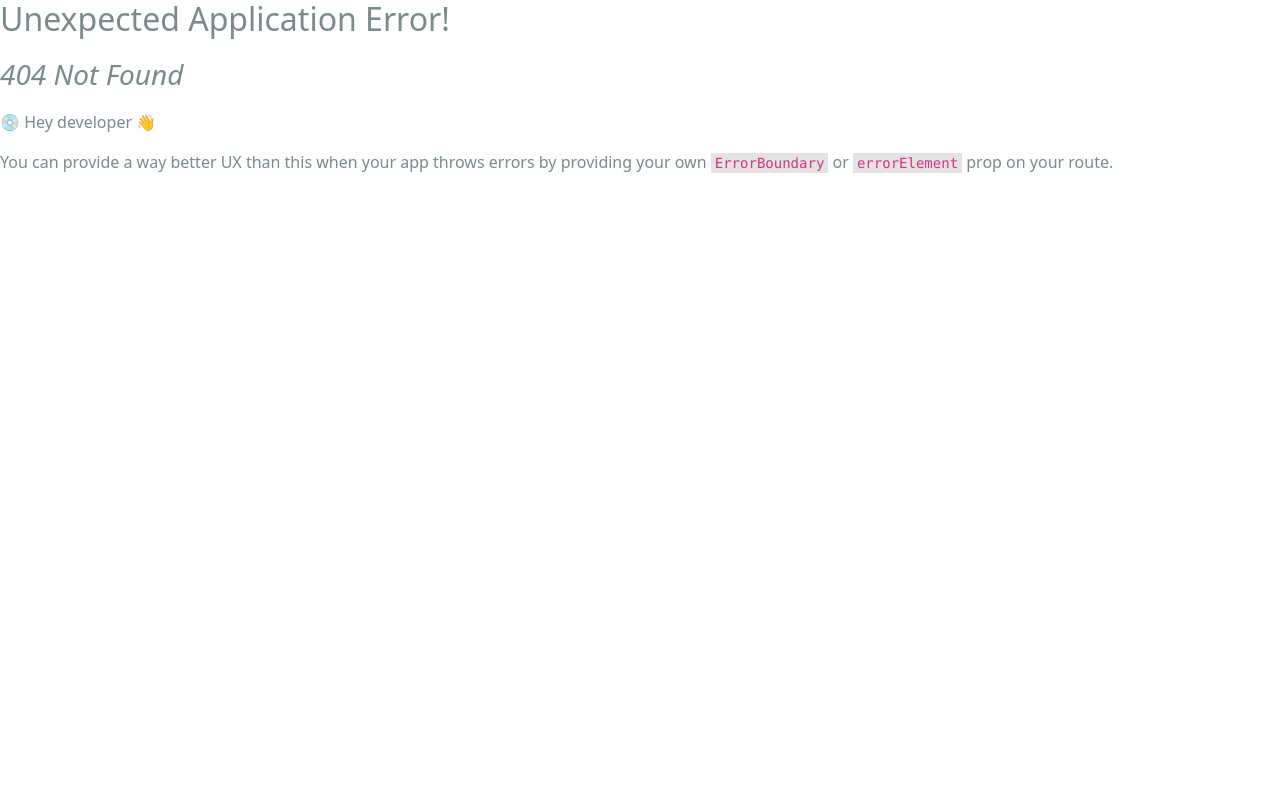
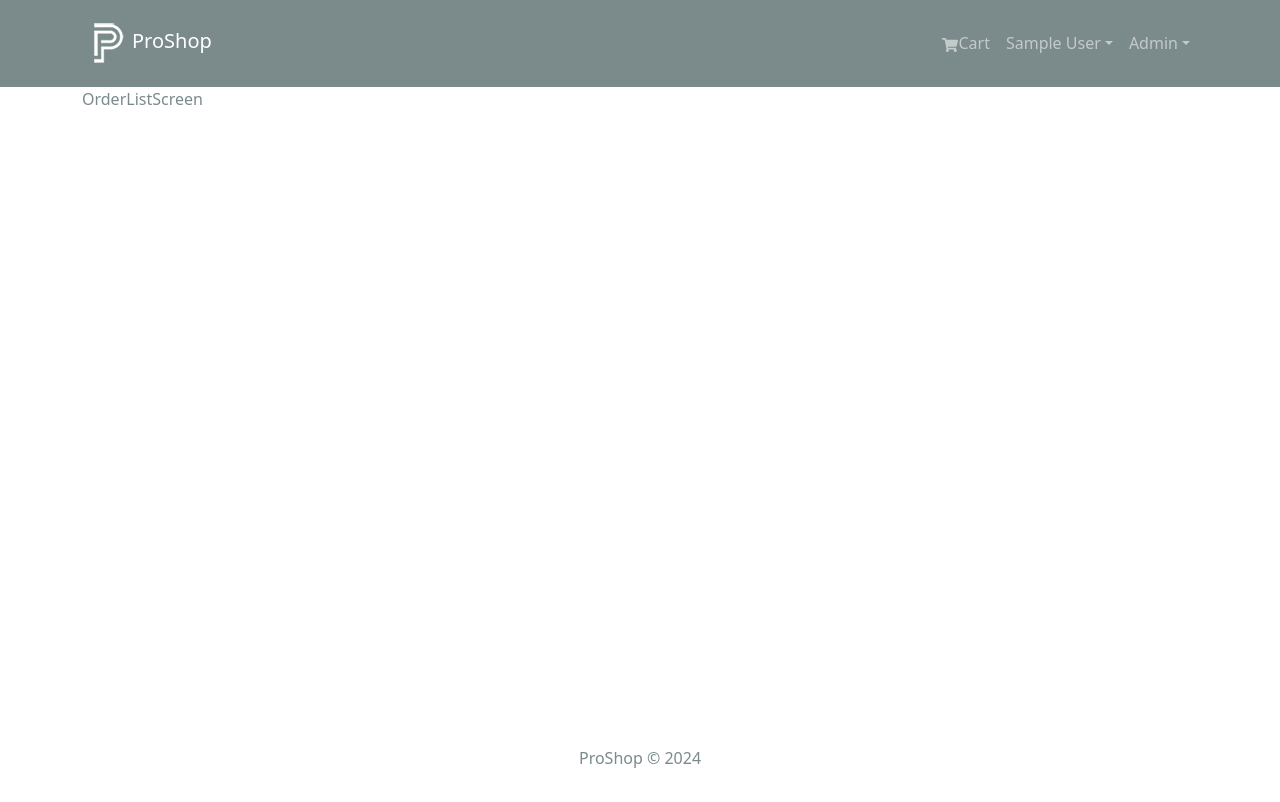
Before and after one commit to HAWKZ4/ProShop, a React (Create React App) app in the folder frontend/: page /admin/orderlist in a window 1280 px wide. Before the commit this address had no page. Shown: the top 802 px of the page. Built offline with nearby package versions, Linux system fonts and the light colour scheme; sample sign-in values are in the browser's storage; the HTML template or start-up script is replaced by a standard one.

Commit message:
feat(AdminRoute): Introduce AdminRoute to protect admin routes feat(Header): Add a speical dropdown for admins only to manage products , users, orders chore(OrderListScreen): Initialize OrderListScreen component with placeholder text

```diff
--- /dev/null
+++ b/frontend/src/components/AdminRoute.jsx
@@ -0,0 +1,11 @@
+import { Outlet, Navigate } from "react-router-dom";
+import { useSelector } from "react-redux";
+
+import React from "react";
+
+const AdminRoute = () => {
+  const { userInfo } = useSelector((state) => state.auth);
+  return userInfo && userInfo.isAdmin ? <Outlet /> : <Navigate to="/login" replace />;
+};
+
+export default AdminRoute;
--- a/frontend/src/components/Header.jsx
+++ b/frontend/src/components/Header.jsx
@@ -65,6 +65,19 @@
                   </Nav.Link>
                 </LinkContainer>
               )}
+              {userInfo && userInfo.isAdmin && (
+                <NavDropdown title="Admin" id="adminmenu">
+                  <LinkContainer to="/admin/productlist">
+                    <NavDropdown.Item>Products</NavDropdown.Item>
+                  </LinkContainer>
+                  <LinkContainer to="/admin/userlist">
+                    <NavDropdown.Item>Users</NavDropdown.Item>
+                  </LinkContainer>
+                  <LinkContainer to="/admin/orderlist">
+                    <NavDropdown.Item>Orders</NavDropdown.Item>
+                  </LinkContainer>
+                </NavDropdown>
+              )}
             </Nav>
           </Navbar.Collapse>
         </Container>
--- a/frontend/src/index.js
+++ b/frontend/src/index.js
@@ -23,6 +23,8 @@
 import PlaceOrderScreen from "./screens/PlaceOrderScreen";
 import OrderScreen from "./screens/OrderScreen";
 import ProfileScreen from "./screens/ProfileScreen";
+import AdminRoute from "./components/AdminRoute";
+import OrderListScreen from "./screens/admin/OrderListScreen";
 
 const router = createBrowserRouter(
   createRoutesFromElements(
@@ -40,6 +42,10 @@
         <Route path="/order/:id" element={<OrderScreen />} />
         <Route path="/profile" element={<ProfileScreen />} />
       </Route>
+
+      <Route path="" element={<AdminRoute />}>
+        <Route path="/admin/orderlist" element={<OrderListScreen />} />
+      </Route>
     </Route>
   )
 );
--- /dev/null
+++ b/frontend/src/screens/admin/OrderListScreen.jsx
@@ -0,0 +1,9 @@
+import React from 'react'
+
+const OrderListScreen = () => {
+  return (
+    <div>OrderListScreen</div>
+  )
+}
+
+export default OrderListScreen
```
